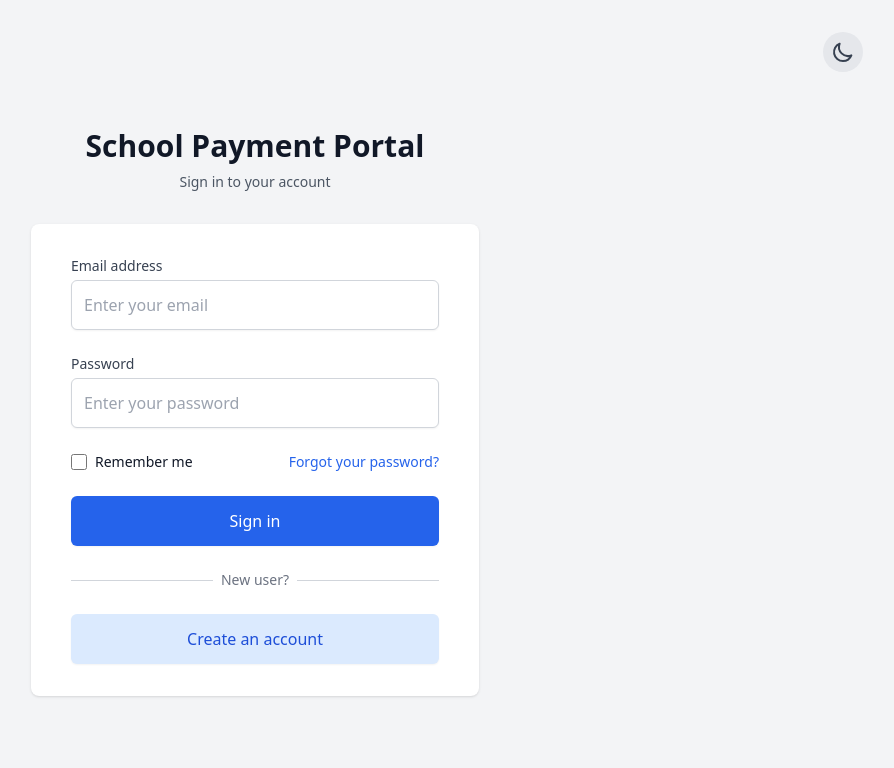
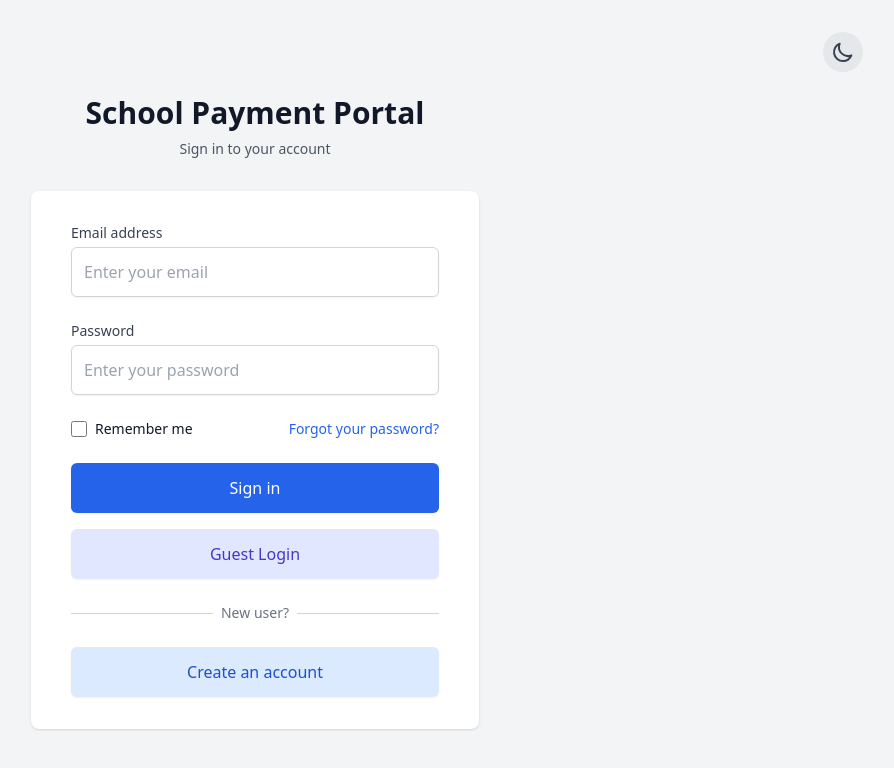
Before and after one commit to niteshsaxena03/Edviron-Frontend, a React (Vite) app: page /login in a window 1280 px wide. Shown: the top 768 px of the page, without its empty margins (385-1279 px from the left). Built offline with nearby package versions, Linux system fonts and the light colour scheme; no server answers.

Commit message:
added a guest login button

```diff
--- a/src/pages/Login.jsx
+++ b/src/pages/Login.jsx
@@ -53,6 +53,24 @@ const Login = () => {
       // No need to navigate here since it's handled in the context
     } catch (err) {
       setError(err.message || "Login failed. Please check your credentials.");
+    } finally {
+      setIsLoading(false);
+    }
+  };
+
+  // Function to handle guest login
+  const handleGuestLogin = async () => {
+    setError("");
+    setIsLoading(true);
+
+    try {
+      await login({
+        email: "nitesh04@gmail.com",
+        password: "11111111",
+      });
+      // Navigation is handled in the context
+    } catch (err) {
+      setError(err.message || "Guest login failed. Please try again.");
     } finally {
       setIsLoading(false);
     }
@@ -223,6 +241,23 @@ const Login = () => {
             </div>
           </form>
 
+          {/* Guest Login Button */}
+          <div className="mt-4">
+            <button
+              onClick={handleGuestLogin}
+              disabled={isLoading}
+              className={`w-full flex justify-center py-2 sm:py-3 px-4 border border-transparent rounded-md shadow-sm text-sm sm:text-base font-medium text-indigo-700 bg-indigo-100 hover:bg-indigo-200 focus:outline-none focus:ring-2 focus:ring-offset-2 focus:ring-indigo-500 transition-colors duration-300 ${
+                isLoading ? "opacity-70 cursor-not-allowed" : ""
+              }`}
+            >
+              Guest Login
+            </button>
+            <p
+              className={`mt-2 text-xs text-center ${darkMode ? "text-gray-400" : "text-gray-500"}`}
+            >
+            </p>
+          </div>
+
           <div className="mt-6">
             <div className="relative">
               <div className="absolute inset-0 flex items-center">
```
